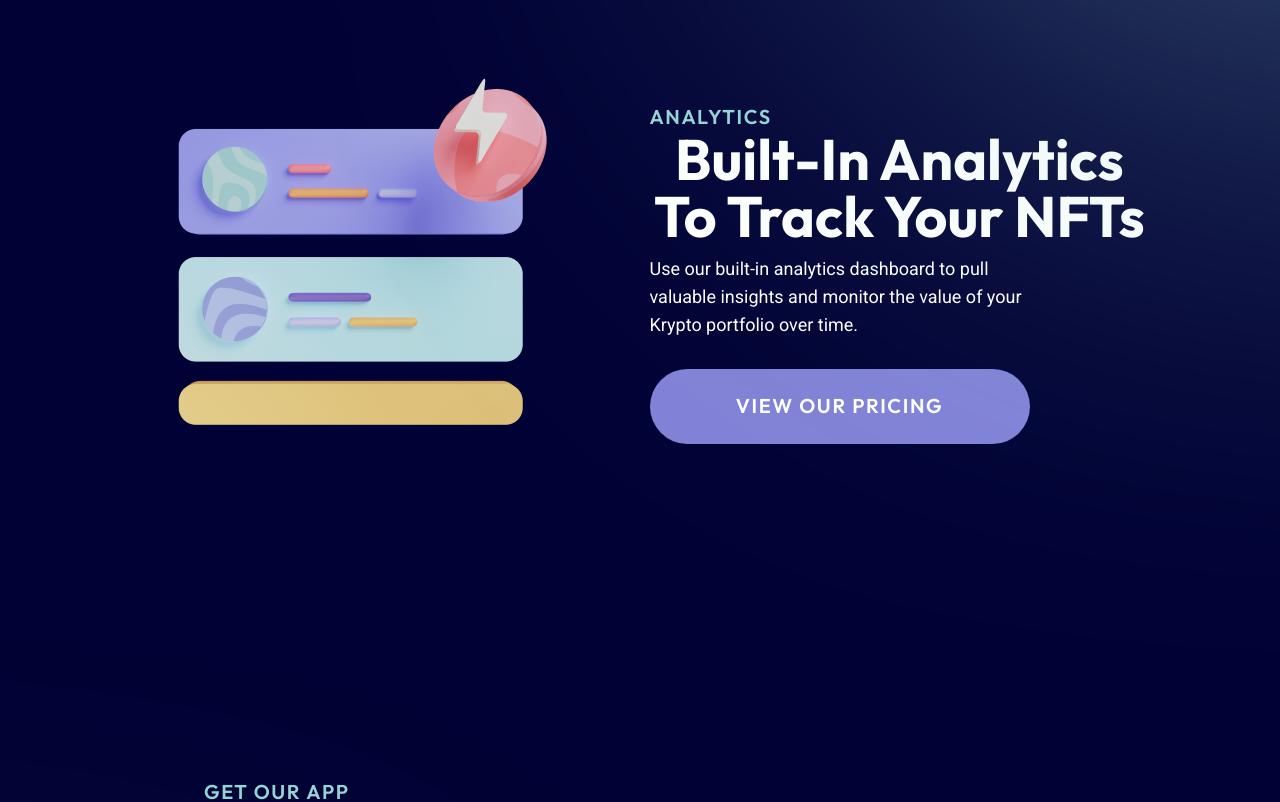
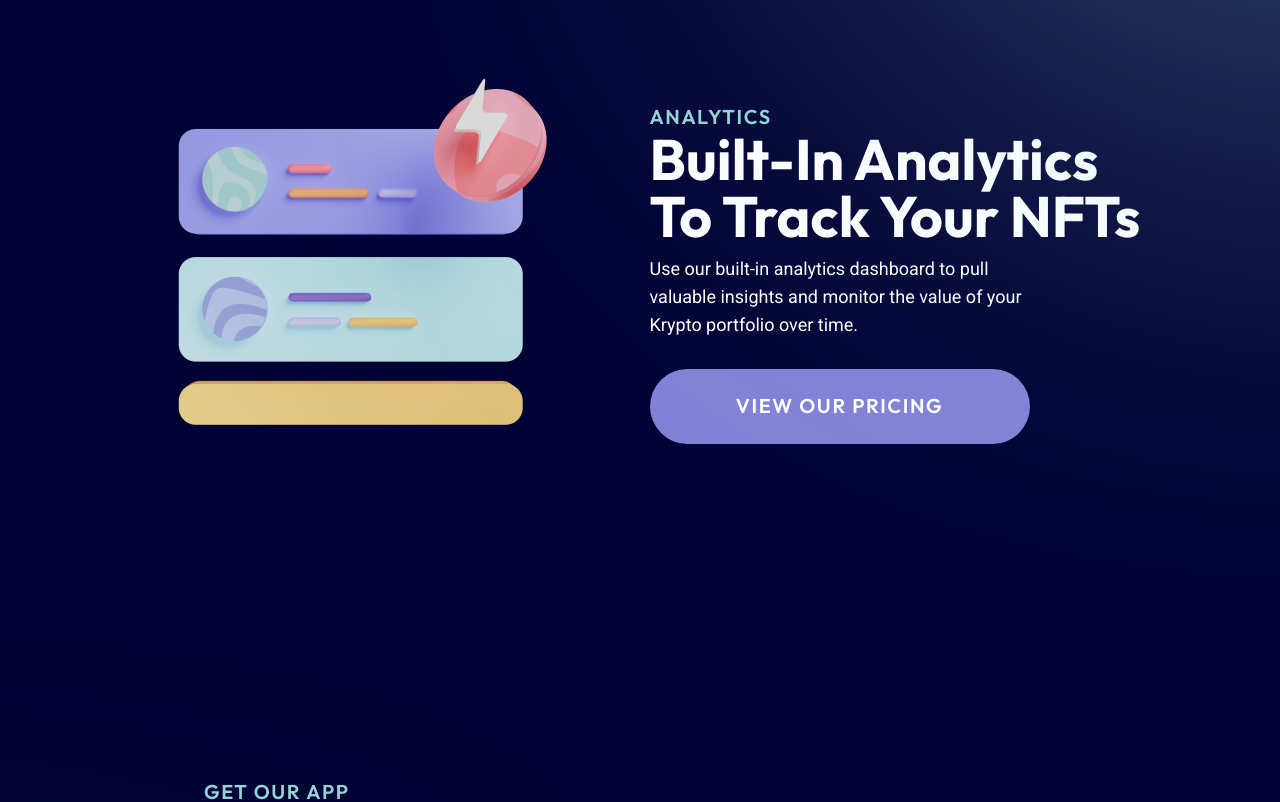
Before and after one commit to nicolastowery/krypto, a React (Vite) app: page / in a window 1280 px wide. Shown: the part 1240-2042 px from the top of the page. Built offline with nearby package versions, Linux system fonts and the light colour scheme.

Commit message:
Update Ad.tsx

```diff
--- a/src/Ad.tsx
+++ b/src/Ad.tsx
@@ -40,8 +40,8 @@ export default function Ad({
       </div>
       <div className="adTextContainer">
         {/* change these class names */}
-        <h2 className="sub-heading testimonialHeading">{heading}</h2>
-        <div className="testimonialTitle">{title}</div>
+        <h2 className="sub-heading adTextHeading">{heading}</h2>
+        <div className="adTextTitle">{title}</div>
         <div className="bodyText">{text}</div>
         <div className="adButtonContainer">
           <button className="sub-heading adButton">{buttonText}</button>
```
